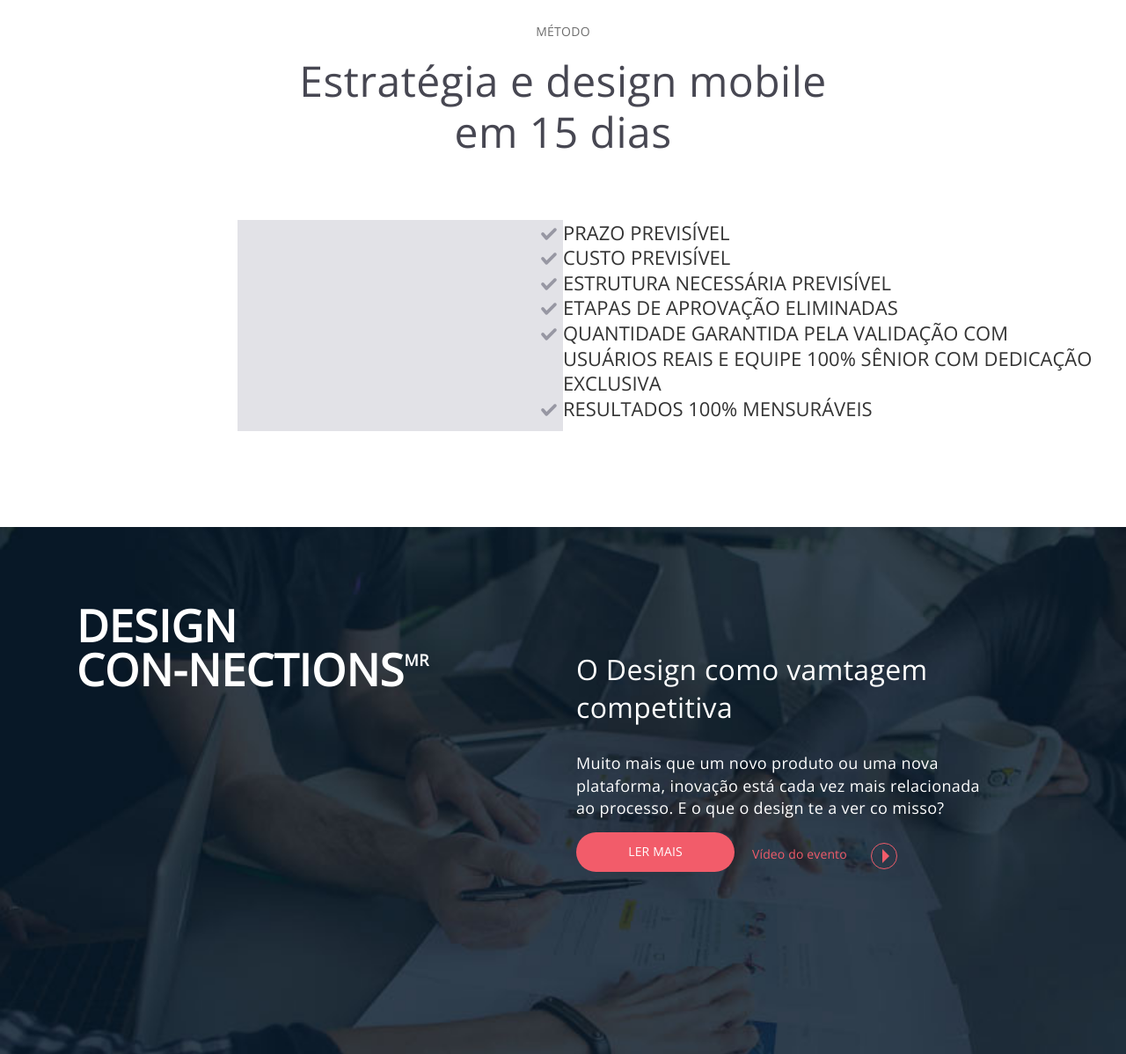
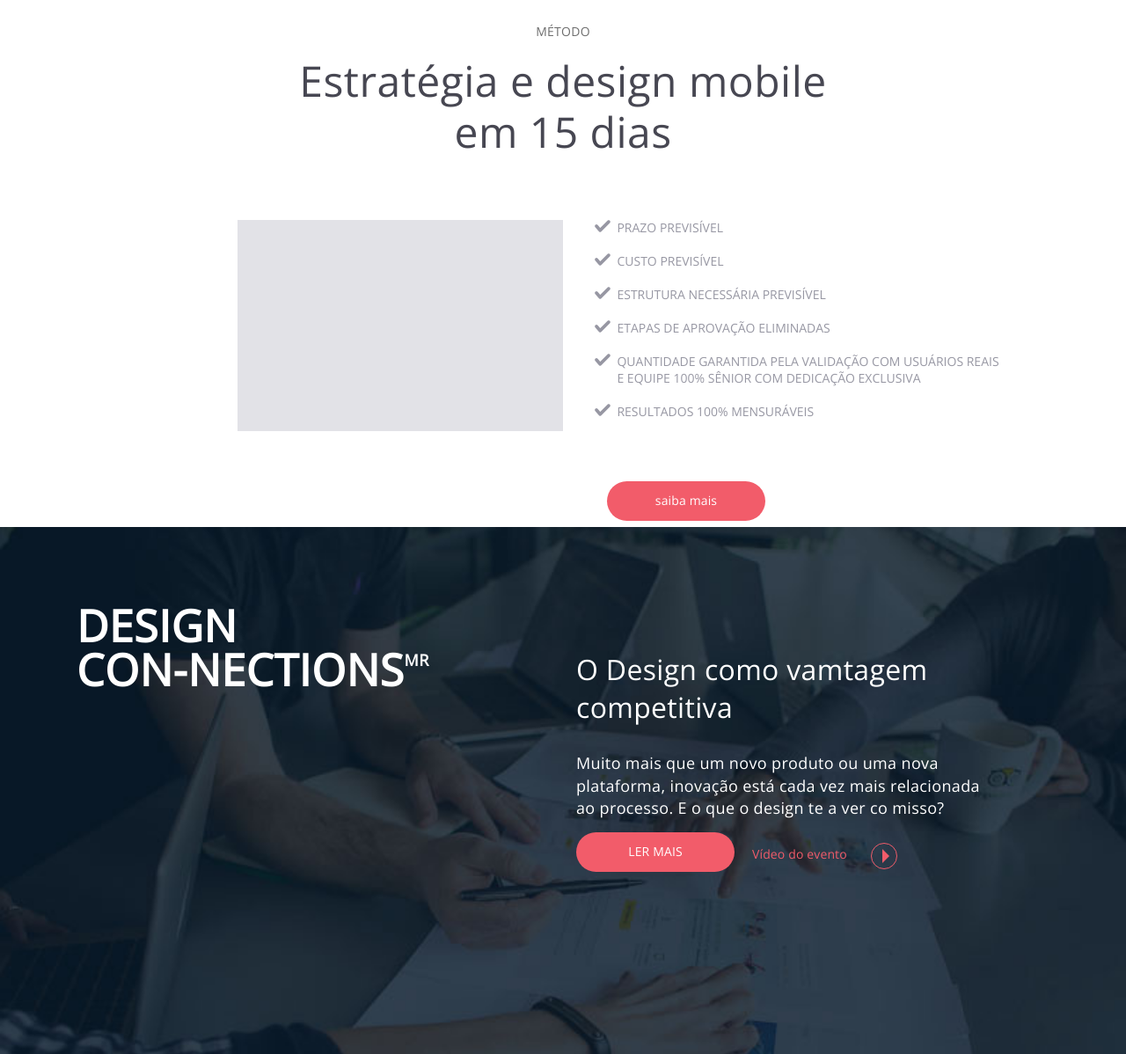
Before and after one commit to handmadeux/site, a PHP site: page / in a window 1280 px wide. Shown: the part 3260-4458 px from the top of the page at 88% size. Run offline with PHP 8.4, Linux system fonts and the light colour scheme; grey boxes labelled with a size stand in for pictures from a placeholder-image service; some libraries are stand-ins or nearby versions.

Commit message:
formantando lista de beneficios metodo

```diff
--- a/css/main.css
+++ b/css/main.css
@@ -356,15 +356,22 @@ h1, h2, h3{
 }
 .metodo-list{
 	float: left;
-	width: 100%
+	width: 100%;
+	margin-bottom: 20px;
+	padding: 0 10%;
 }
 .metodo-list li{
-	font-size: 22px;
-	color: #333;
+	font-size: 14px;
+	color: #9797a3;
 	text-transform: uppercase;;
 	width: 100%;
 	line-height: 130%;
 	list-style-image: url('../img/check.png');
+	margin-bottom: 20px;
+}
+#metodo .cta{
+	float: left;
+	margin-left: 50px
 }
 
 /*modal*/
--- a/index.php
+++ b/index.php
@@ -209,9 +209,10 @@
                                     <li>Custo previsível</li>
                                     <li>Estrutura necessária previsível</li>
                                     <li>Etapas de aprovação eliminadas</li>
-                                    <li>Quantidade garantida pela validação com usuários reais e equipe 100% sênior com dedicação exclusiva</li>
+                                    <li>Quantidade garantida pela validação com usuários reais </br>e equipe 100% sênior com dedicação exclusiva</li>
                                     <li>Resultados 100% mensuráveis</li>
                                 </ul>
+                                <a href="#" class="cta">saiba mais</a>
                             </div>
                         </div>
 
```
